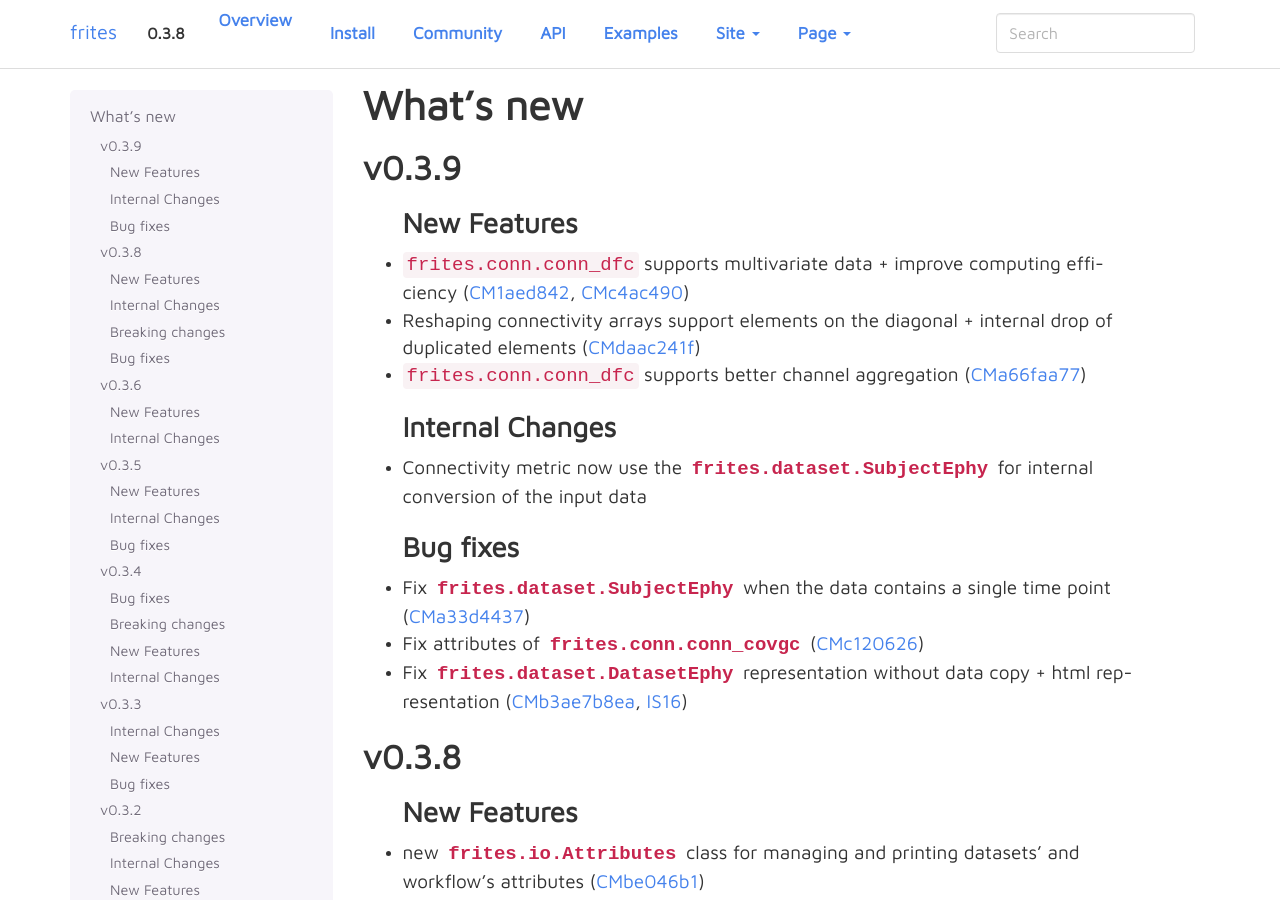
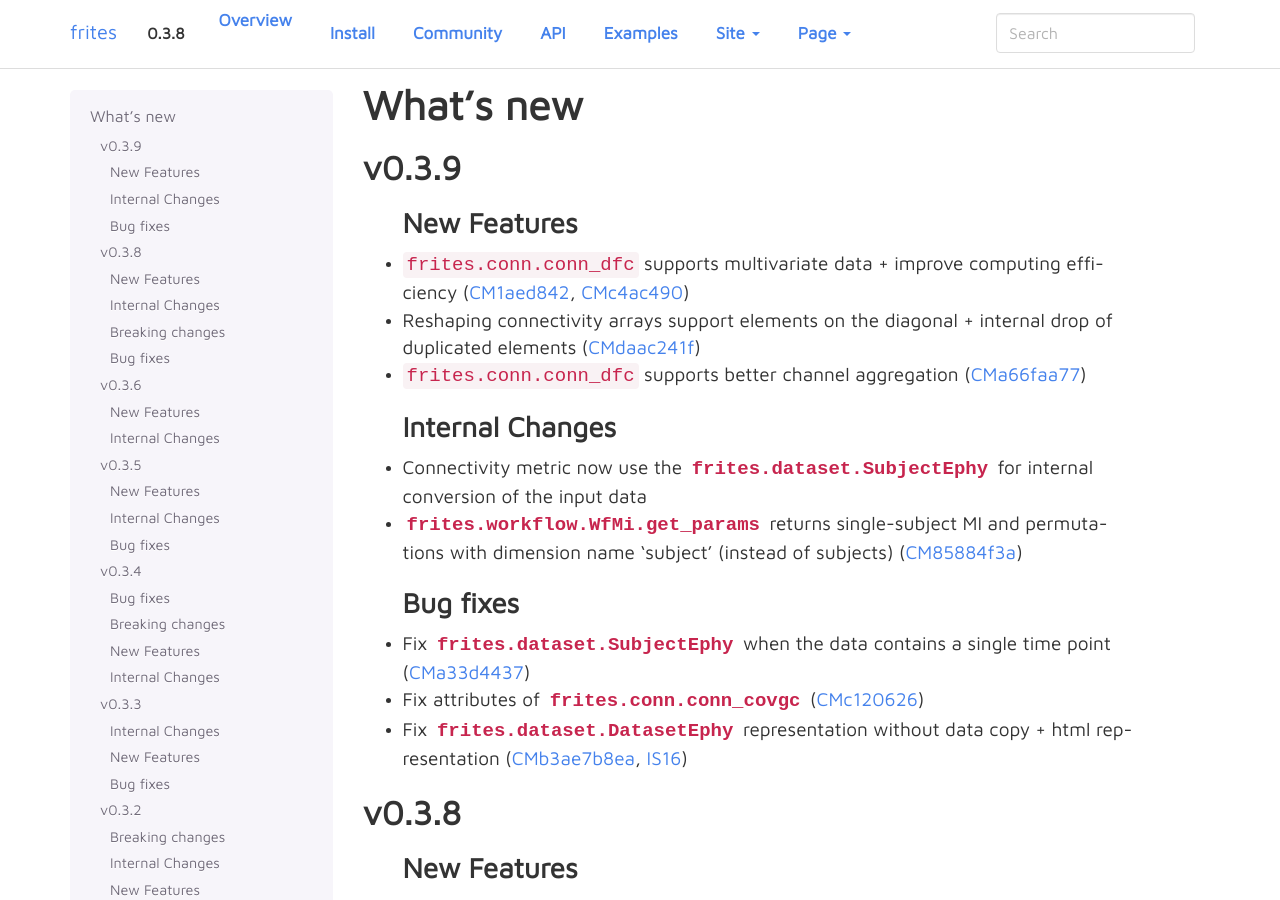
Before and after one commit to brainets/frites, a Sphinx documentation site: the page built from docs/source/whatsnew.rst, in a window 1280 px wide and 900 px high. Built offline with Sphinx 7.4.7, drawn with Linux system fonts in a browser that asks for light colours; pages that are not in the unit, such as notebooks, are missing from menus; cross-references to code outside the pages are shown as plain code.

Commit message:
Update whatsnew

```diff
--- a/docs/source/whatsnew.rst
+++ b/docs/source/whatsnew.rst
@@ -15,6 +15,7 @@ New Features
 Internal Changes
 ++++++++++++++++
 * Connectivity metric now use the :py:class:`frites.dataset.SubjectEphy` for internal conversion of the input data
+* :py:class:`frites.workflow.WfMi.get_params` returns single-subject MI and permutations with dimension name 'subject' (instead of subjects) (:commit:`85884f3a`)
 
 Bug fixes
 +++++++++
```
